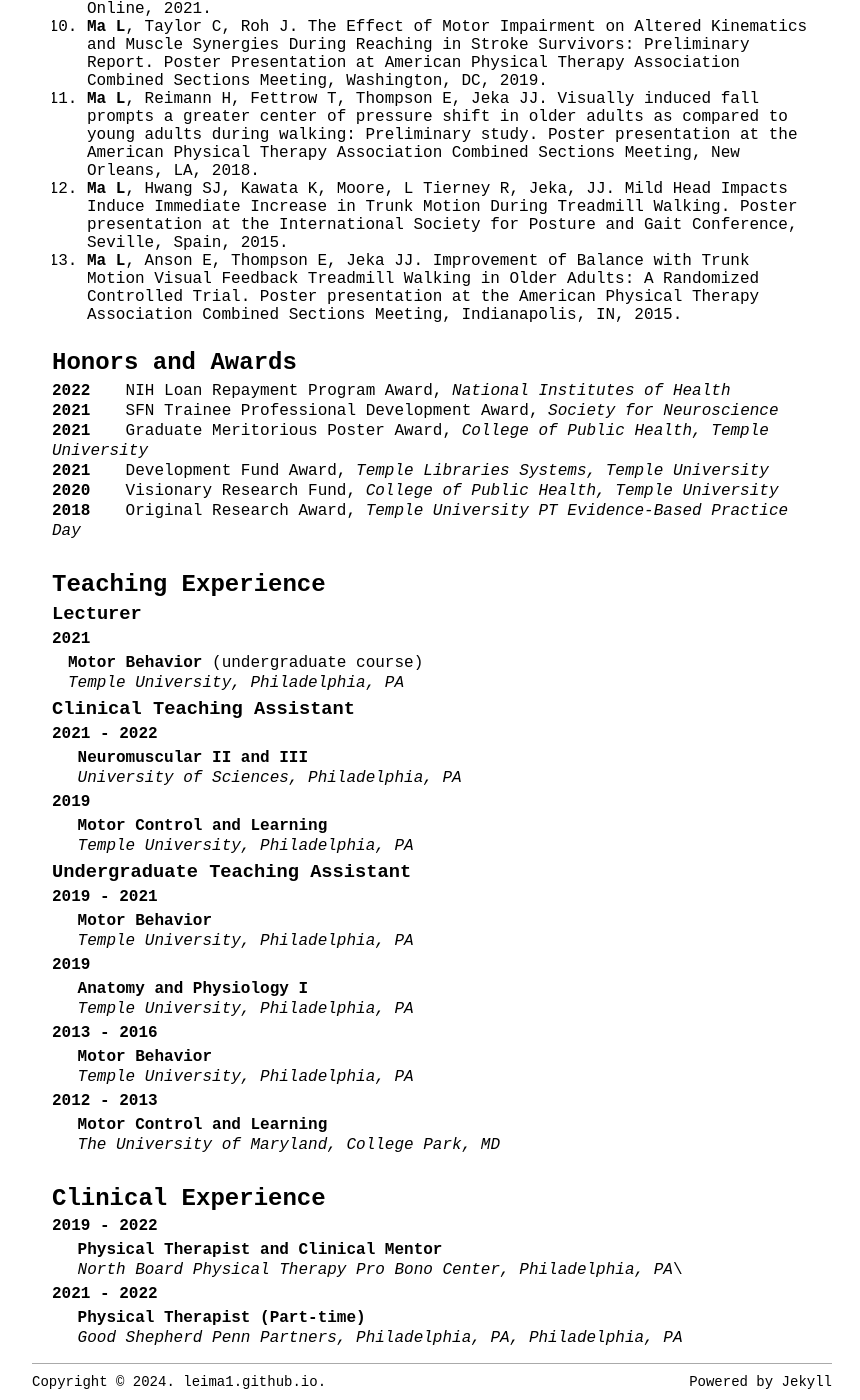
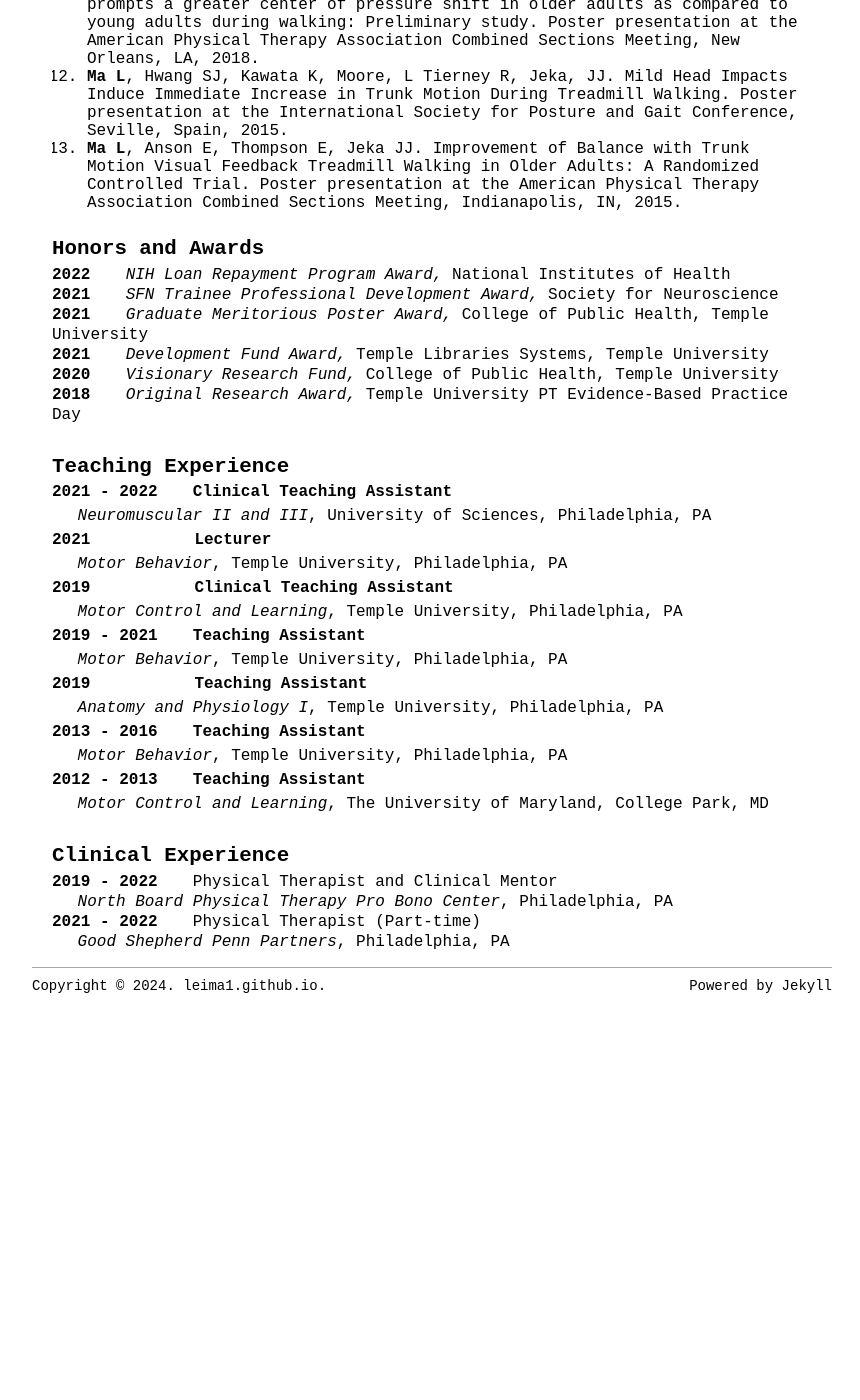
Before and after one commit to leima1/leima1.github.io, a Jekyll site: the page built from pages/cv.md, in a window 1280 px wide and 1400 px high, scrolled down 1758 px. Shown: the whole window, without its empty margins (208-1068 px from the left). Built offline with Jekyll 4.4.1, drawn with Linux system fonts in a browser that asks for light colours; after the commit the page ends 2762 px from its top, so only the background shows below that; some of the changed text lies outside the part shown.

Commit message:
Update cv.md

```diff
--- a/pages/cv.md
+++ b/pages/cv.md
@@ -38,7 +33,7 @@
 
 <p>&nbsp;</p>
 
-# Conference Presentations
+## Conference Presentations
 1.	**Ma L**, Talu I, Cross KA. Auditory and Visual Cues Elicit Different Cortical Responses in Parkinson's Disease Patients during Walking. Platform Accepted for American Physical Therapy Association Combined Sections Meeting 2024.
 2.	**Ma L**, Talu I, Cross KA. Alpha and theta activity in the supplementary motor area correlates with gait benefits from auditory cues in Parkinson's Disease and their healthy counterparts. Poster presentation at Society for Neuroscience 2023.
 3.	Hussain S, **Ma L**, Swanson R, Biester R, Butler K, Heath K, Wu J, Robinson K, Wright WG. Measuring the Effects of Mild-Traumatic Brain Injury and Post-Traumatic Symptoms in Veteran and Civilian Populations Using Novel Virtual Reality (VR) Technology. Poster Presentation at National Capital Area TBI Research Symposium, Washington, DC, 2023
@@ -55,54 +50,41 @@
 
 <p>&nbsp;</p>
 
-# Honors and Awards
-**2022 &emsp;** 	NIH Loan Repayment Program Award, *National Institutes of Health*\
-**2021 &emsp;**		SFN Trainee Professional Development Award, *Society for Neuroscience*\
-**2021 &emsp;**		Graduate Meritorious Poster Award, *College of Public Health, Temple University*\
-**2021 &emsp;**		Development Fund Award, *Temple Libraries Systems, Temple University*\
-**2020 &emsp;**		Visionary Research Fund, *College of Public Health, Temple University*\
-**2018 &emsp;**		Original Research Award, *Temple University PT Evidence-Based Practice Day*
+## Honors and Awards
+**2022 &emsp;** 		*NIH Loan Repayment Program Award,* National Institutes of Health\
+**2021 &emsp;**		*SFN Trainee Professional Development Award,* Society for Neuroscience\
+**2021 &emsp;**		*Graduate Meritorious Poster Award,* College of Public Health, Temple University\
+**2021 &emsp;**		*Development Fund Award,* Temple Libraries Systems, Temple University\
+**2020 &emsp;**		*Visionary Research Fund,* College of Public Health, Temple University\
+**2018 &emsp;**		*Original Research Award,* Temple University PT Evidence-Based Practice Day
 
 <p>&nbsp;</p>
 
-# Teaching Experience
+## Teaching Experience
 
-### Lecturer
+#### 2021 - 2022 &emsp; Clinical Teaching Assistant
+&emsp; *Neuromuscular II and III*, University of Sciences, Philadelphia, PA
 
-#### 2021
-&emsp;**Motor Behavior** (undergraduate course)\
-&emsp;*Temple University, Philadelphia, PA*
+#### 2021 &emsp; &emsp; &emsp; &ensp; Lecturer
+&emsp; *Motor Behavior*, Temple University, Philadelphia, PA
 
-### Clinical Teaching Assistant
+#### 2019 &emsp; &emsp; &emsp; &ensp; Clinical Teaching Assistant
+&emsp; *Motor Control and Learning*, Temple University, Philadelphia, PA
 
-#### 2021 - 2022
-&emsp; **Neuromuscular II and III**\
-*&emsp; University of Sciences, Philadelphia, PA*
-#### 2019
-&emsp; **Motor Control and Learning**\
-*&emsp; Temple University, Philadelphia, PA*
-
-### Undergraduate Teaching Assistant
-#### 2019 - 2021
-&emsp; **Motor Behavior**\
-*&emsp; Temple University, Philadelphia, PA*
-#### 2019
-&emsp; **Anatomy and Physiology I**\
-*&emsp; Temple University, Philadelphia, PA*
-#### 2013 - 2016
-&emsp; **Motor Behavior**\
-*&emsp; Temple University, Philadelphia, PA*
-#### 2012 - 2013
-&emsp; **Motor Control and Learning**\
-*&emsp; The University of Maryland, College Park, MD*
+#### 2019 - 2021 &emsp; Teaching Assistant
+&emsp; *Motor Behavior*, Temple University, Philadelphia, PA
+#### 2019 &emsp; &emsp; &emsp;  &ensp; Teaching Assistant
+&emsp; *Anatomy and Physiology I*, Temple University, Philadelphia, PA
+#### 2013 - 2016 &emsp; Teaching Assistant
+&emsp; *Motor Behavior*, Temple University, Philadelphia, PA
+#### 2012 - 2013 &emsp; Teaching Assistant
+&emsp; *Motor Control and Learning*, The University of Maryland, College Park, MD
 
 
 <p>&nbsp;</p>
 
-# Clinical Experience
-#### 2019 - 2022
-&emsp; **Physical Therapist and Clinical Mentor**\
-*&emsp; North Board Physical Therapy Pro Bono Center, Philadelphia, PA*\
-#### 2021 - 2022
-&emsp; **Physical Therapist (Part-time)**\
-*&emsp; Good Shepherd Penn Partners, Philadelphia, PA, Philadelphia, PA*
+## Clinical Experience
+**2019 - 2022** &emsp; Physical Therapist and Clinical Mentor\
+*&emsp; North Board Physical Therapy Pro Bono Center*, Philadelphia, PA\
+**2021 - 2022** &emsp; Physical Therapist (Part-time)\
+*&emsp; Good Shepherd Penn Partners*, Philadelphia, PA
```
Also changed, not shown: other parts of pages/cv.md (+7 -12 lines).
